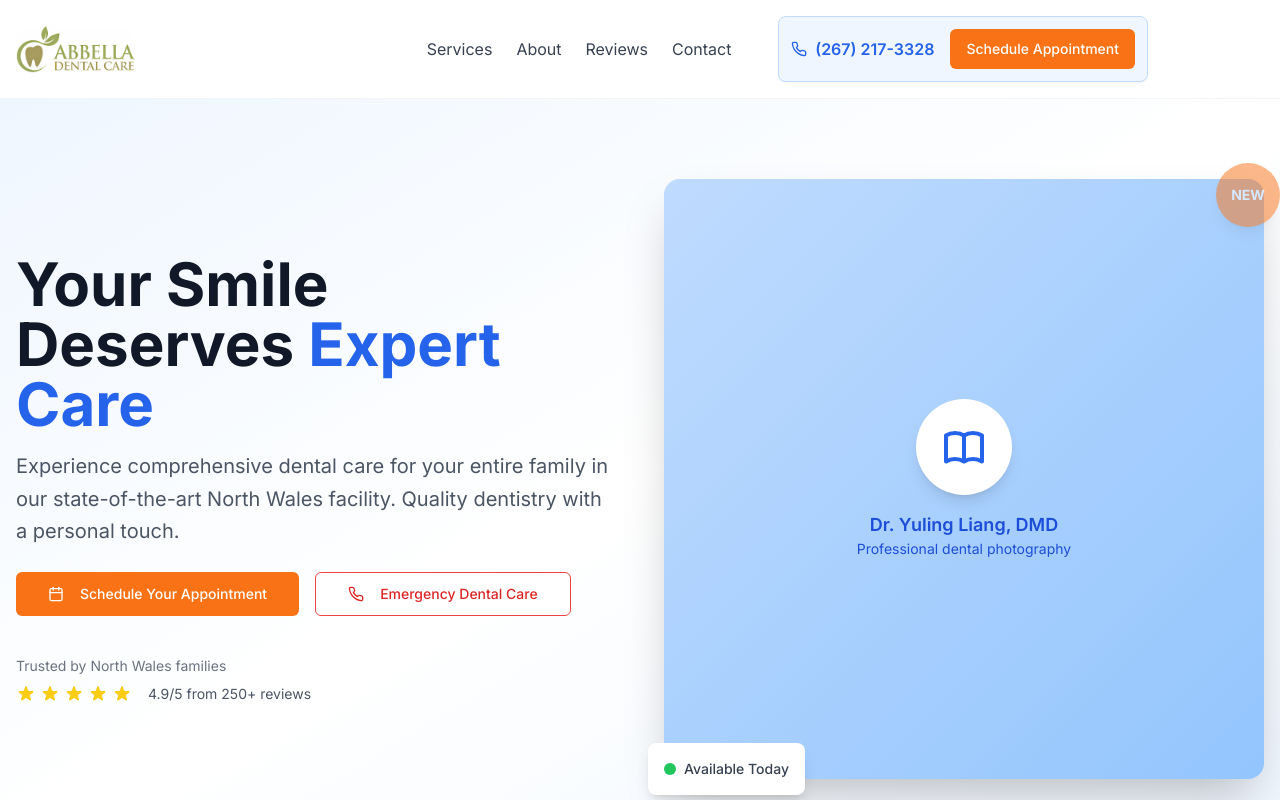
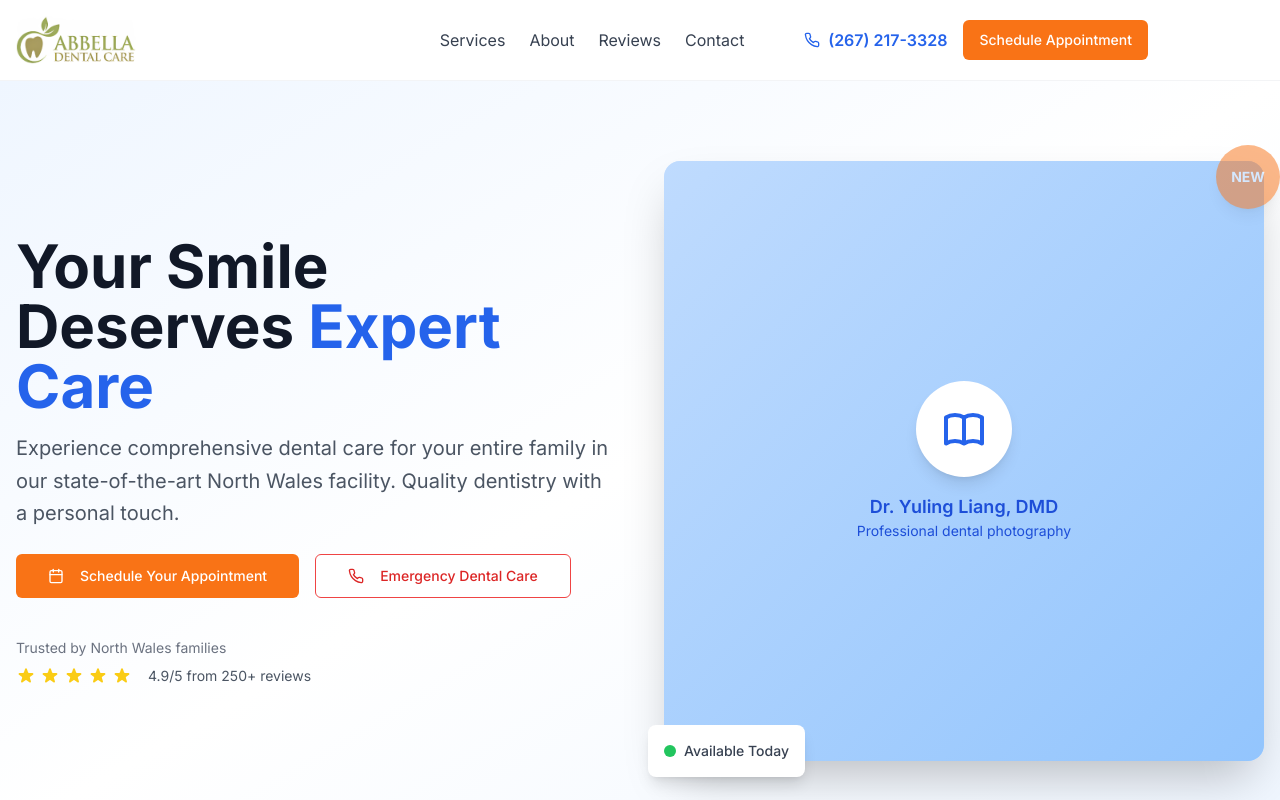
Before and after one commit to arifuahmed1/abella-smile-rebuild, a React (Vite) app: page / in a window 1280 px wide. Shown: the top 800 px of the page. Built offline with nearby package versions, Linux system fonts and the light colour scheme.

Commit message:
Reverted to commit 1f5ad5a46d5f72acbe8be8f5e66e1b835329d732

```diff
--- a/src/pages/Index.tsx
+++ b/src/pages/Index.tsx
@@ -1,3 +1,4 @@
+
 import React from 'react';
 import { Phone, MapPin, Clock, Star, Shield, Heart, Award, Users } from 'lucide-react';
 import { Button } from '@/components/ui/button';
@@ -59,8 +60,8 @@ const Index = () => {
                 </button>
               </nav>
 
-              {/* Contact Info with Box */}
-              <div className="flex items-center space-x-4 bg-blue-50 border border-blue-200 rounded-lg p-3 shadow-sm">
+              {/* Contact Info */}
+              <div className="flex items-center space-x-4">
                 <a href="tel:267-217-3328" className="flex items-center space-x-2 text-blue-600 hover:text-blue-700 transition-colors">
                   <Phone className="w-4 h-4" />
                   <span className="font-semibold">(267) 217-3328</span>
```
